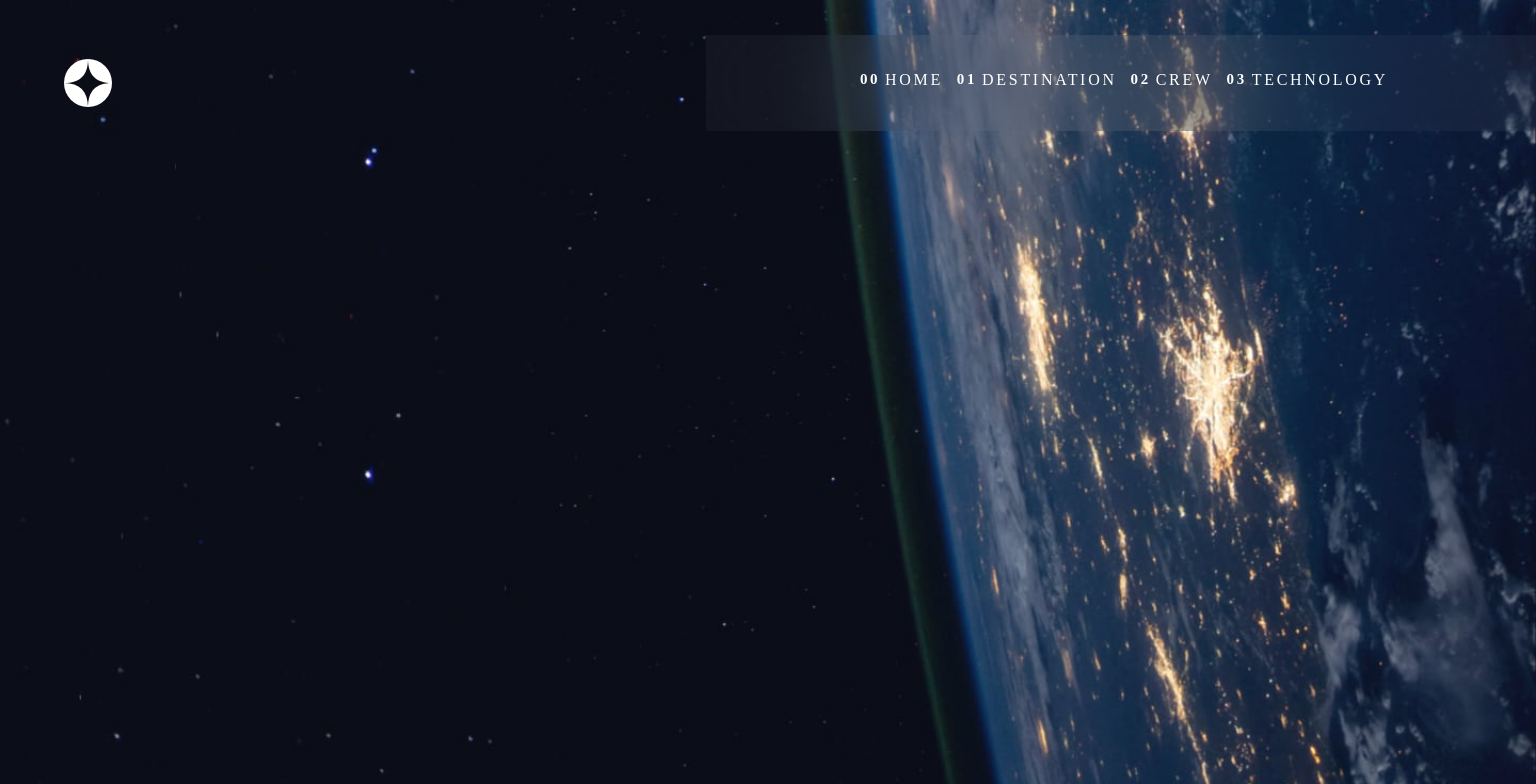
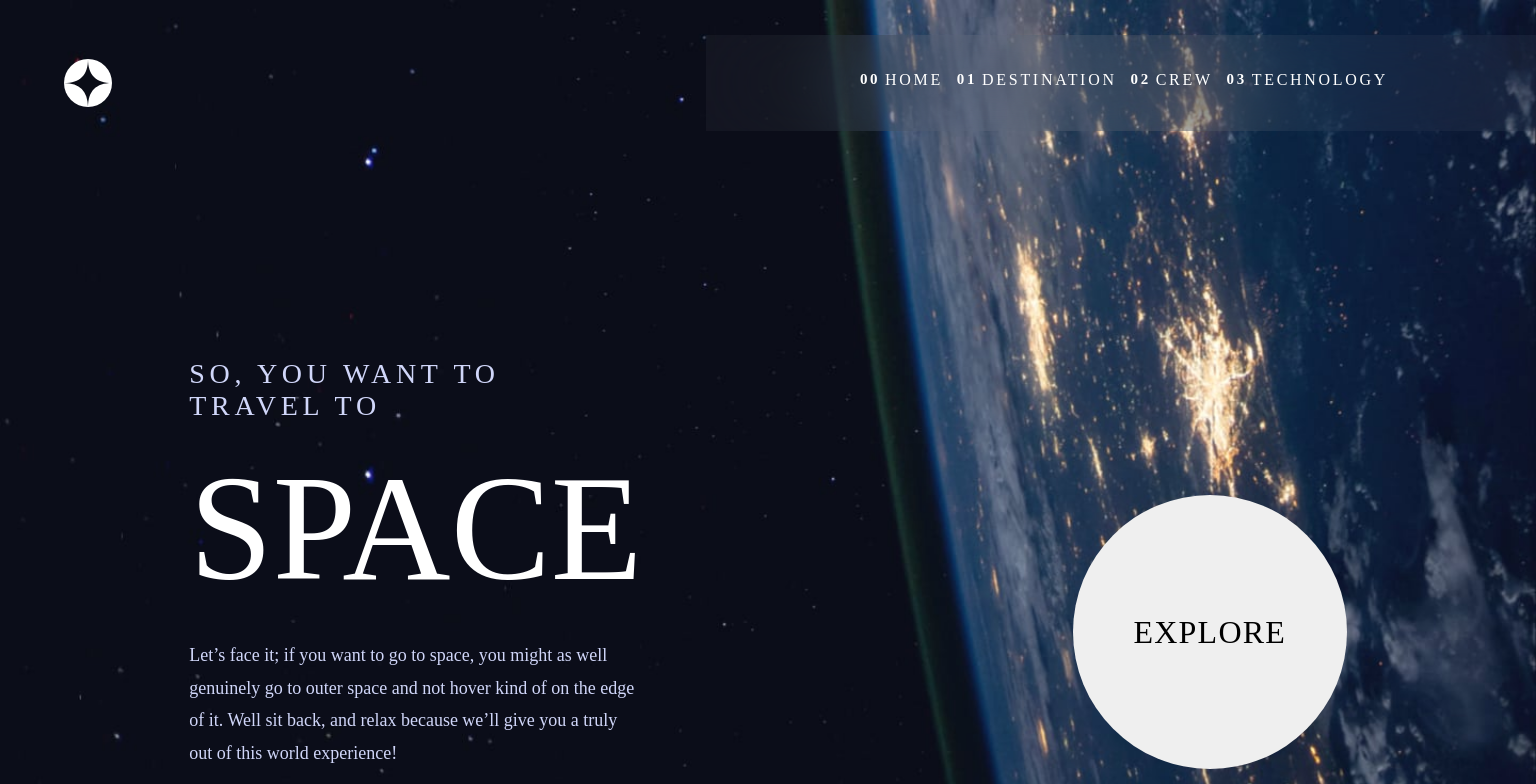
Before and after one commit to salvarez96/FEM-space-website, a React (Vite) app: page / in a window 1536 px wide. Shown: the top 784 px of the page. Built offline with nearby package versions, Linux system fonts and the light colour scheme; a web font is replaced by a local one.

Commit message:
💄 Create project's home page
Create project's home page for all devices (mobile, tablet, desktop).

```diff
--- a/src/pages/home.tsx
+++ b/src/pages/home.tsx
@@ -1,7 +1,19 @@
-import React from 'react'
+import { homeCopies } from '@copies'
+import styles from '@styles/home.module.scss'
 
 export default function Home() {
   return (
-    <div></div>
+    <div className={ styles['parent-container'] }>
+      <div className={ styles['home-container'] }>
+        <section className={ styles['titles-container'] }>
+          <h6>{ homeCopies['subtitle'] }</h6>
+          <h1>{ homeCopies['title'] }</h1>
+        </section>
+        <section className={`${styles['main-content-container']}  main-text-container` }>
+          <p>{ homeCopies['main-content'] }</p>
+        </section>
+      </div>
+      <button className={ styles['home-button'] } type="button">Explore</button>
+    </div>
   )
 }
--- a/src/pages/styles/home.module.scss
+++ b/src/pages/styles/home.module.scss
@@ -0,0 +1,130 @@
+.home-container {
+  width: 85%;
+  max-width: 445px;
+  margin: 0 auto;
+  padding-top: 16.5vh;
+}
+
+@media (320px <= width < 768px) {
+  .titles-container {
+    h1 {
+      font-size: calc(80rem / 16);
+    }
+
+    h6 {
+      font-size: 1rem;
+    }
+  }
+}
+
+.titles-container {
+  text-transform: uppercase;
+
+  h1, h6 {
+    font-weight: 100;
+  }
+
+  h6 {
+    color: var(--secondary-clr);
+    letter-spacing: 2.7px;
+    margin-bottom: 21px;
+  }
+}
+
+.titles-container, .main-content-container {
+  text-align: center;
+}
+
+.main-content-container {
+  margin-top: 25px;
+  font-size: var(--text-size-mobile);
+  font-family: var(--font-text-regular);
+}
+
+.home-button {
+  display: block;
+  width: 150px;
+  height: 150px;
+  border-radius: 50%;
+  margin: 65px auto 0;
+  border: 0;
+  font-family: var(--font-headings);
+  font-size: calc(20rem / 16);
+  letter-spacing: 1.25px;
+  text-transform: uppercase;
+  box-shadow: 0;
+  transition: box-shadow 0.4s ease;
+}
+
+.home-button:hover {
+  cursor: pointer;
+  box-shadow: 0 0 0 calc(150px * 0.39) rgba(11, 13, 23, 0.5);
+}
+
+// tablet dimensions
+@media (min-width: 768px) {
+  .home-container {
+    padding-top: 205px;
+  }
+
+  .main-content-container {
+    margin-top: 10px;
+  }
+
+  .titles-container h6 {
+      font-size: calc(20rem / 16);
+      letter-spacing: 3.38px;
+      margin-bottom: 10px;
+  }
+
+  .home-button {
+    width: 242px;
+    height: 242px;
+    font-size: var(--h4-font-size);
+    margin-top: 155px;
+  }
+
+  .home-button:hover {
+    box-shadow: 0 0 0 calc(242px * 0.39) rgba(11, 13, 23, 0.5);
+  }
+}
+
+// desktop dimensions
+@media (min-width: 1440px) {
+  .parent-container {
+    display: flex;
+    flex-direction: row;
+    align-items: flex-end;
+    padding-top: 305px;
+    gap: 60px;
+  }
+
+  .home-container {
+    padding: 0;
+  }
+
+  .titles-container h6 {
+    font-size: var(--h5-font-size);
+    letter-spacing: 4.72px;
+    margin-bottom: 20px;
+  }
+
+  .titles-container, .main-content-container {
+    text-align: start;
+  }
+
+  .main-content-container {
+    margin-top: 25px;
+  }
+
+
+  .home-button {
+    width: 274px;
+    height: 274px;
+    margin-top: 155px;
+  }
+
+  .home-button:hover {
+    box-shadow: 0 0 0 calc(274px * 0.39) rgba(11, 13, 23, 0.5);
+  }
+}
```
